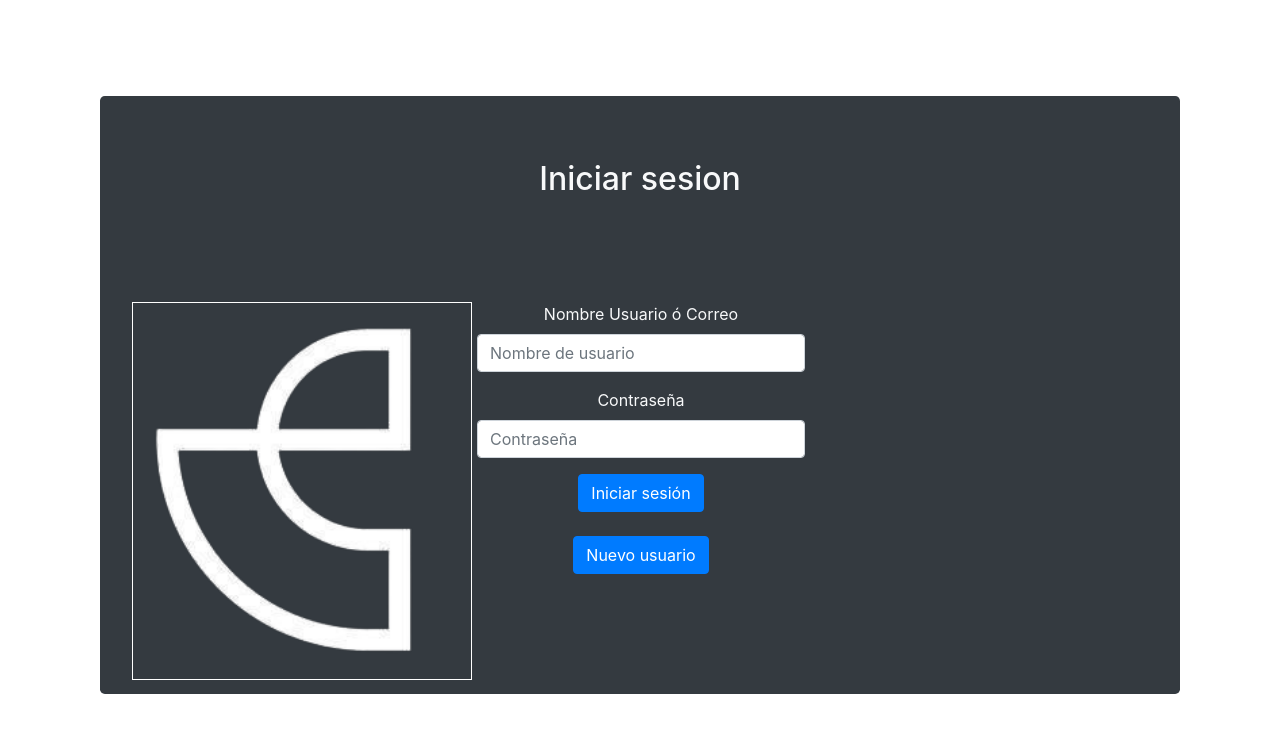
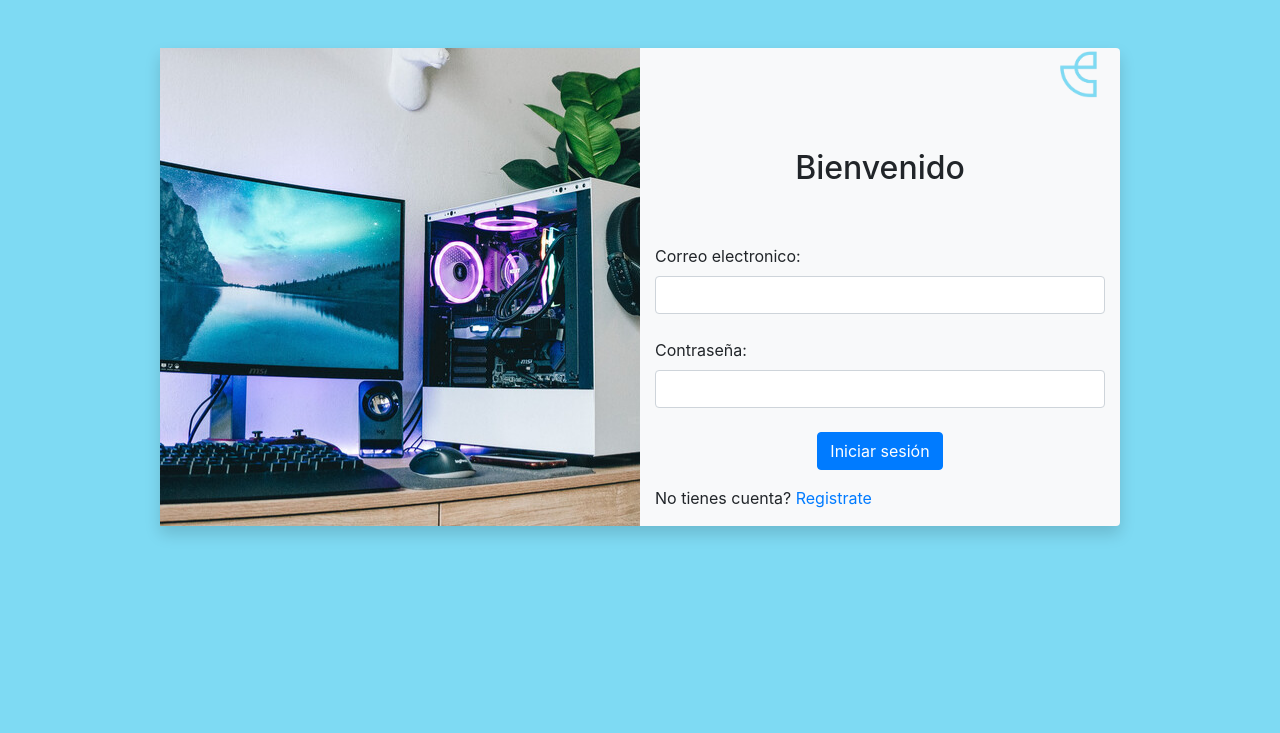
Before and after one commit to AryDaniel/CetisTech_parcial3, a PHP site: page / in a window 1280 px wide. Shown: the top 733 px of the page. Run offline with PHP 8.4, Linux system fonts and the light colour scheme.

Commit message:
Log in y Sign in UPDATE

```diff
--- a/CetisTech_parcial3/index.php
+++ b/CetisTech_parcial3/index.php
@@ -7,55 +7,50 @@
     <link href="css/bootstrap.css" rel="stylesheet" type="text/css">
     <link rel="stylesheet" href="css/bootstrap.css">
     <script src="js/jquery-3.6.1.js"></script>
+<style>
+    body{
+        background: #7EDAF3;
+        background linear-gradient(to right, #6CD2EE, #7EDAF3);
+    }
+    .bg{
+        background-image: url(entro/img/BG.jpg);
+        background-position: center center;
+    }
+</style>
 </head>
 <body>
 
-    <br><br><br><br>
-    <div class="container">
-    <div class="col-12">
-    <div class="jumbotron bg-dark text-light">
+    <div class="container w-75 bg-light mt-5 rounded shadow">
+        <div class="row align-items-stretch">
+            <div class="col bg d-none d-lg-block">
 
-        <div class="text-center">
-            <h2>Iniciar sesion</h2>
-            <form  method="POST" action="procesarLogin.php" >
-                <br><br>
-                <br><br>
-                <img src="entro/img/logotech2.png" style="float: left"  width="340px" class="border border-white">
-
-                <div class="form-row">
-                    <div class="col-md-6 mb-3">
-                        <label for="validationTooltip01">Nombre Usuario ó Correo</label>
-                        <input name="inputUsuario" type="text" class="form-control" placeholder="Nombre de usuario" required>
-                    </div>
-                </div>
-                <div class="form-row">
-                    <div class="col-md-6 mb-3">
-                        <label for="validationTooltip02">Contraseña</label>
-                        <input name="inputPassword" type="password" class="form-control" placeholder="Contraseña" required>
-                    </div>
+            </div>
+            <div class="col">
+                <div class="text-end text-right">
+                    <img src="entro/img/logotech3.png" width="48" alt="">
                 </div>
 
-                <div class="form-row">
-                    <div class="col-md-6 mb-3">
-                        <button type="submit" class="btn btn-primary">  Iniciar sesión  </button><br><br>
-                        <a href="nuevo_usuario.php"><button type="button" class="btn btn-primary">Nuevo usuario</button></a>
+                <h2 class="fw-bold text-center py-5">Bienvenido</h2>
+                <!-- LOGIN -->
+                <form method="POST" action="procesarLogin.php">
+                    <div class="mb-4">
+                        <label for="inputUsuario" class="form-label">Correo electronico:</label>
+                        <input type="text" class="form-control" name="inputUsuario" required>
+                    </div>
+                    <div class="mb-4">
+                        <label for="inputPassword" class="form-label">Contraseña:</label>
+                        <input type="password" class="form-control" name="inputPassword" required>
+                    </div>
+                    <div class="mb-4"></div>
 
+                    <div class="text-center">
+                        <button type="submit" class="btn btn-primary">Iniciar sesión</button>
                     </div>
-                </div>
-                <br>
-            </form>
-
-            <div class="form-row">
-                    <div class="col-md-6 mb-3">
-                    </div>
-                </div>
+                    <div class="my-3">No tienes cuenta? <a href="nuevo_usuario.php">Registrate</a></div>
+                </form>
             </div>
         </div>
     </div>
-    </div>
-    </div>
-
-
 
 
 
```
Also changed, not shown: CetisTech_parcial3/nuevo_usuario.php (+40 -23 lines), CetisTech_parcial3/entro/img/BG.jpg (added), CetisTech_parcial3/entro/img/BG2.jpg (added), CetisTech_parcial3/entro/img/logotech3.png (added), CetisTech_parcial3/entro/img/logotech4.png (added).
